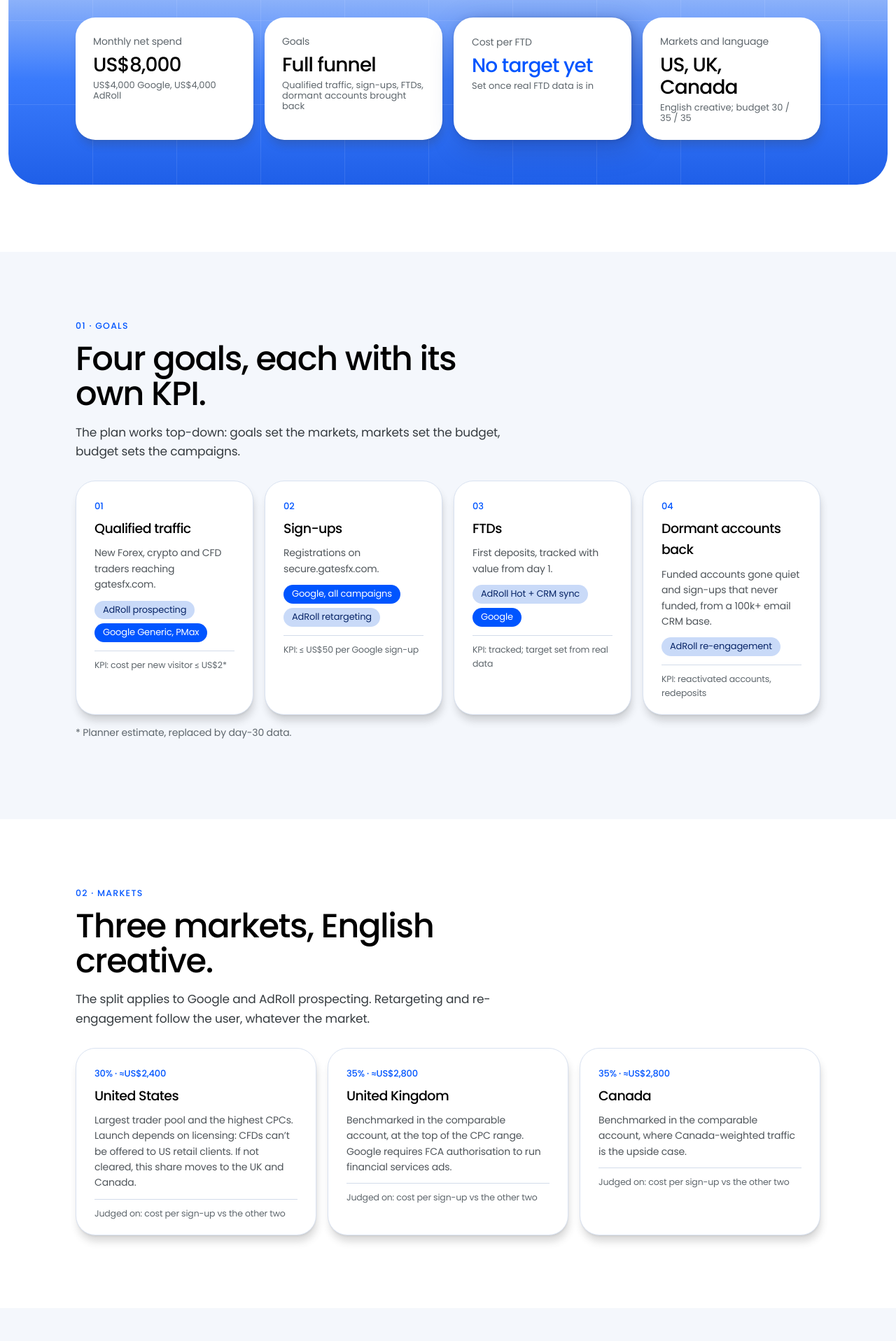
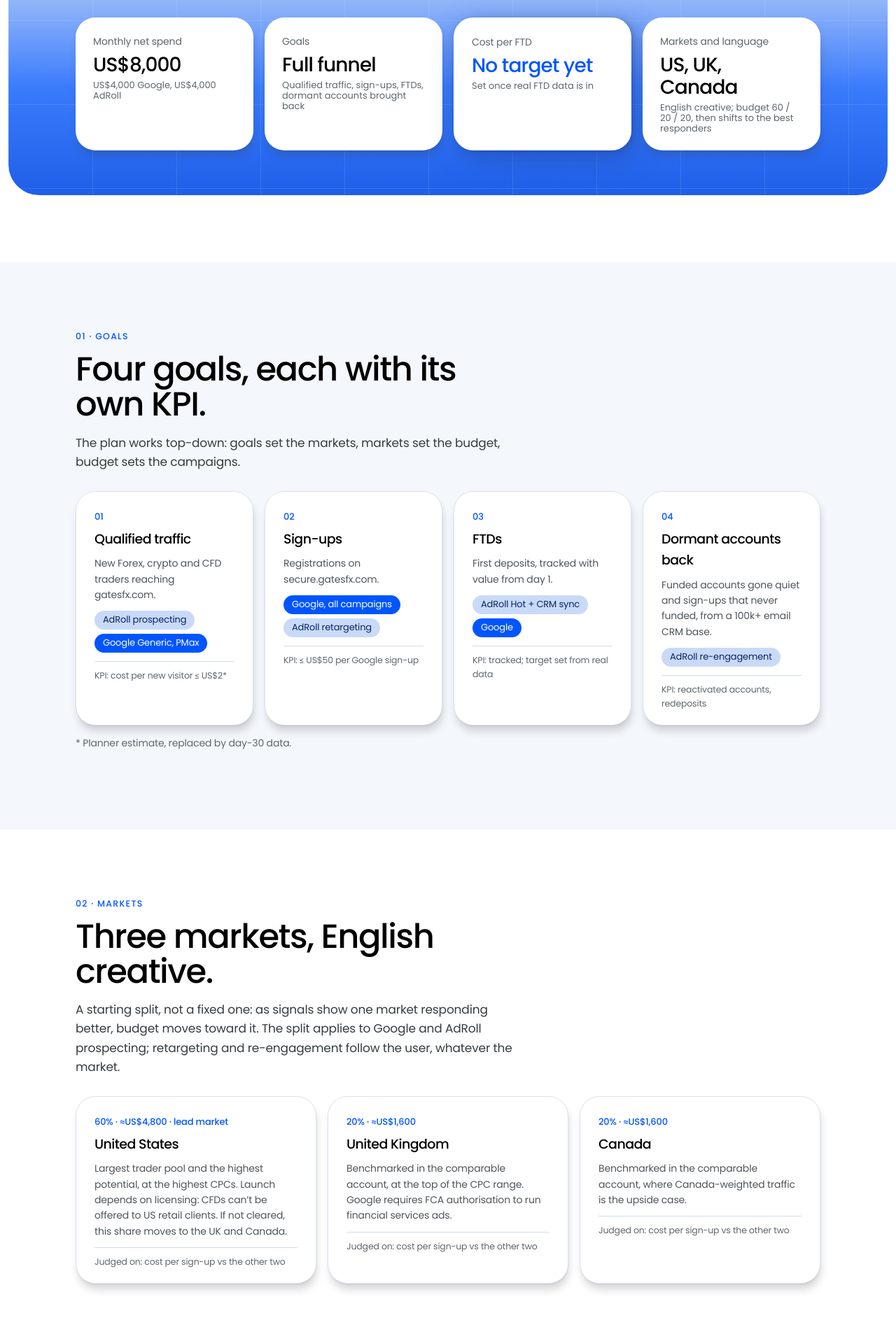
Before and after one commit to adrqbruno/gates-full-ads-strategy, a plain HTML site: page index.html in a window 1280 px wide. Shown: the part 643-2560 px from the top of the page at 70% size. Drawn offline with Linux system fonts and the light colour scheme.

Commit message:
Update index.html

```diff
--- a/index.html
+++ b/index.html
@@ -608,7 +608,7 @@ html:root:not(#_) .ph::before{content:"✎";margin-right:5px;font-weight:400}
       <div><dt>Monthly net spend</dt><dd>US$8,000<small>US$4,000 Google, US$4,000 AdRoll</small></dd></div>
       <div><dt>Goals</dt><dd>Full funnel<small>Qualified traffic, sign-ups, FTDs, dormant accounts brought back</small></dd></div>
       <div class="feat"><dt>Cost per FTD</dt><dd>No target yet<small>Set once real FTD data is in</small></dd></div>
-      <div><dt>Markets and language</dt><dd>US, UK, Canada<small>English creative; budget 30 / 35 / 35</small></dd></div>
+      <div><dt>Markets and language</dt><dd>US, UK, Canada<small>English creative; budget 60 / 20 / 20, then shifts to the best responders</small></dd></div>
     </dl>
   </div>
 </header>
@@ -658,22 +658,22 @@ html:root:not(#_) .ph::before{content:"✎";margin-right:5px;font-weight:400}
   <div class="wrap">
     <p class="kick">02 · Markets</p>
     <h2>Three markets, English creative.</h2>
-    <p class="sec-lede">The split applies to Google and AdRoll prospecting. Retargeting and re-engagement follow the user, whatever the market.</p>
+    <p class="sec-lede">A starting split, not a fixed one: as signals show one market responding better, budget moves toward it. The split applies to Google and AdRoll prospecting; retargeting and re-engagement follow the user, whatever the market.</p>
     <div class="scen roles">
       <div class="card">
-        <div class="tag">30% · ≈US$2,400</div>
+        <div class="tag">60% · ≈US$4,800 · lead market</div>
         <h4>United States</h4>
-        <p>Largest trader pool and the highest CPCs. Launch depends on licensing: CFDs can’t be offered to US retail clients. If not cleared, this share moves to the UK and Canada.</p>
+        <p>Largest trader pool and the highest potential, at the highest CPCs. Launch depends on licensing: CFDs can’t be offered to US retail clients. If not cleared, this share moves to the UK and Canada.</p>
         <span class="kpi">Judged on: cost per sign-up vs the other two</span>
       </div>
       <div class="card">
-        <div class="tag">35% · ≈US$2,800</div>
+        <div class="tag">20% · ≈US$1,600</div>
         <h4>United Kingdom</h4>
         <p>Benchmarked in the comparable account, at the top of the CPC range. Google requires FCA authorisation to run financial services ads.</p>
         <span class="kpi">Judged on: cost per sign-up vs the other two</span>
       </div>
       <div class="card">
-        <div class="tag">35% · ≈US$2,800</div>
+        <div class="tag">20% · ≈US$1,600</div>
         <h4>Canada</h4>
         <p>Benchmarked in the comparable account, where Canada-weighted traffic is the upside case.</p>
         <span class="kpi">Judged on: cost per sign-up vs the other two</span>
@@ -814,7 +814,7 @@ html:root:not(#_) .ph::before{content:"✎";margin-right:5px;font-weight:400}
       <div class="panel">
         <h3>Setup checklist</h3>
         <ul class="checklist">
-          <li>Geo by presence; one campaign set per market, budgets 30 / 35 / 35 (US / UK / Canada)</li>
+          <li>Geo by presence; one campaign set per market, budgets 60 / 20 / 20 (US / UK / Canada) at launch</li>
           <li>Primary conversion: sign-up. FTD in observation</li>
           <li>Exact and phrase match, to keep queries tight with no CPA target</li>
           <li>Negative list live from day 1</li>
@@ -922,7 +922,7 @@ html:root:not(#_) .ph::before{content:"✎";margin-right:5px;font-weight:400}
   <div class="wrap">
     <p class="kick">09 · Scenarios</p>
     <h2>What US$8,000 can return, before real data exists.</h2>
-    <p class="intro">Costs and sign-up rates from the comparable account; cost per sign-up divides the full US$8,000. Benchmarks cover UK and Canada only; US CPCs are likely higher. Scenarios stop at sign-up: FTD volumes and costs are not projected until real data exists. * Planner estimate.</p>
+    <p class="intro">Costs and sign-up rates from the comparable account; cost per sign-up divides the full US$8,000. Benchmarks cover UK and Canada only; with 60% in the US, where CPCs are likely higher, expect fewer clicks than shown until US data comes in. Scenarios stop at sign-up: FTD volumes and costs are not projected until real data exists. * Planner estimate.</p>
     <div class="scen">
       <div class="card">
         <div class="tag"></div>
@@ -975,7 +975,7 @@ html:root:not(#_) .ph::before{content:"✎";margin-right:5px;font-weight:400}
     <h3 class="sub">Decision rules, agreed before launch</h3>
     <div class="rules-tbl">
       <div class="rule"><div class="when">Weekly</div><div class="if"><b>If</b>Retargeting can’t spend within its caps</div><div class="go" aria-hidden="true"><svg viewBox="0 0 24 24" fill="none" stroke="currentColor" stroke-width="2"><path d="M5 12h14M13 6l6 6-6 6"/></svg></div><div class="then"><b>Then</b><span>Move the rest to prospecting</span></div></div>
-      <div class="rule"><div class="when">Day 30</div><div class="if"><b>If</b>One market costs 1.5× more per sign-up than the other two</div><div class="go" aria-hidden="true"><svg viewBox="0 0 24 24" fill="none" stroke="currentColor" stroke-width="2"><path d="M5 12h14M13 6l6 6-6 6"/></svg></div><div class="then"><b>Then</b><span>Shift budget to the cheaper markets</span></div></div>
+      <div class="rule"><div class="when">Weekly, from day 30</div><div class="if"><b>If</b>A market shows stronger signals: lower cost per sign-up, better sign-up quality, more FTDs</div><div class="go" aria-hidden="true"><svg viewBox="0 0 24 24" fill="none" stroke="currentColor" stroke-width="2"><path d="M5 12h14M13 6l6 6-6 6"/></svg></div><div class="then"><b>Then</b><span>Shift budget toward it, in steps, away from the weakest market</span></div></div>
       <div class="rule"><div class="when">Day 30</div><div class="if"><b>If</b>One prospecting interest costs 1.5× more per sign-up</div><div class="go" aria-hidden="true"><svg viewBox="0 0 24 24" fill="none" stroke="currentColor" stroke-width="2"><path d="M5 12h14M13 6l6 6-6 6"/></svg></div><div class="then"><b>Then</b><span>Shift prospecting budget to the cheaper interest</span></div></div>
       <div class="rule"><div class="when">Day 45</div><div class="if"><b>If</b>Re-engagement cost per reactivation beats cost per FTD</div><div class="go" aria-hidden="true"><svg viewBox="0 0 24 24" fill="none" stroke="currentColor" stroke-width="2"><path d="M5 12h14M13 6l6 6-6 6"/></svg></div><div class="then"><b>Then</b><span>Scale re-engagement up to list capacity</span></div></div>
       <div class="rule"><div class="when">Day 45</div><div class="if"><b>If</b>Lookalike beats contextual on cost per new visitor</div><div class="go" aria-hidden="true"><svg viewBox="0 0 24 24" fill="none" stroke="currentColor" stroke-width="2"><path d="M5 12h14M13 6l6 6-6 6"/></svg></div><div class="then"><b>Then</b><span>Lookalike replaces contextual</span></div></div>
```
